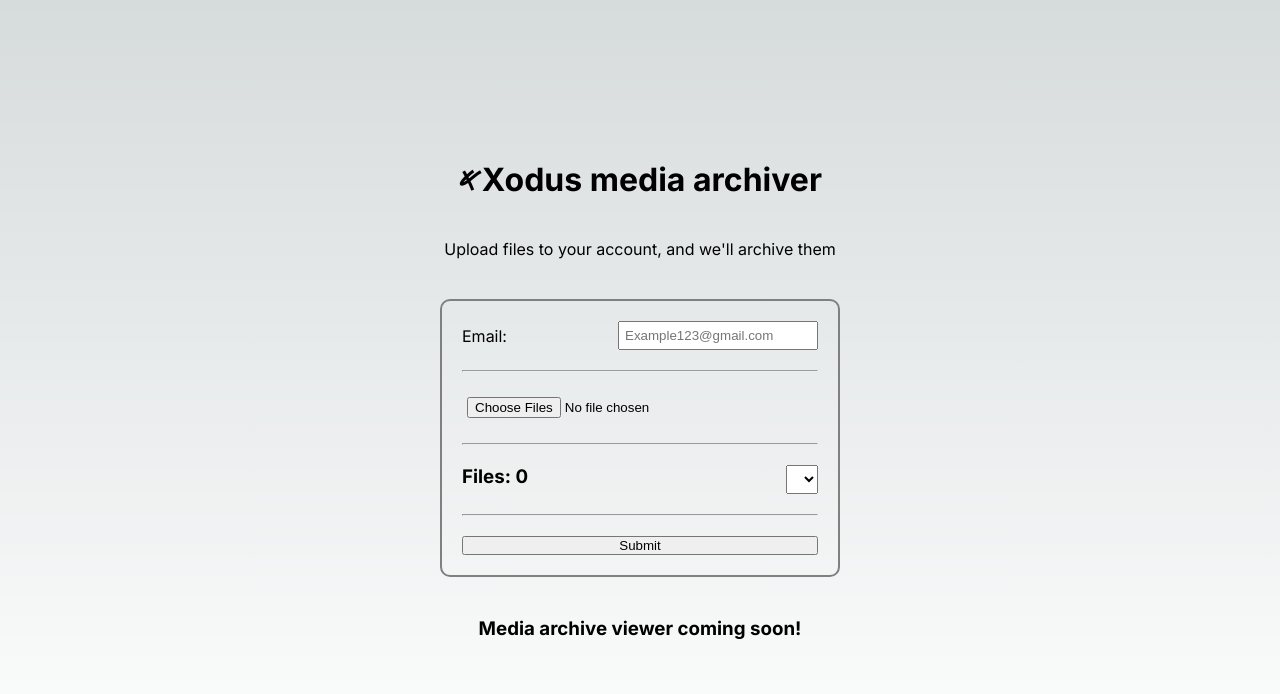
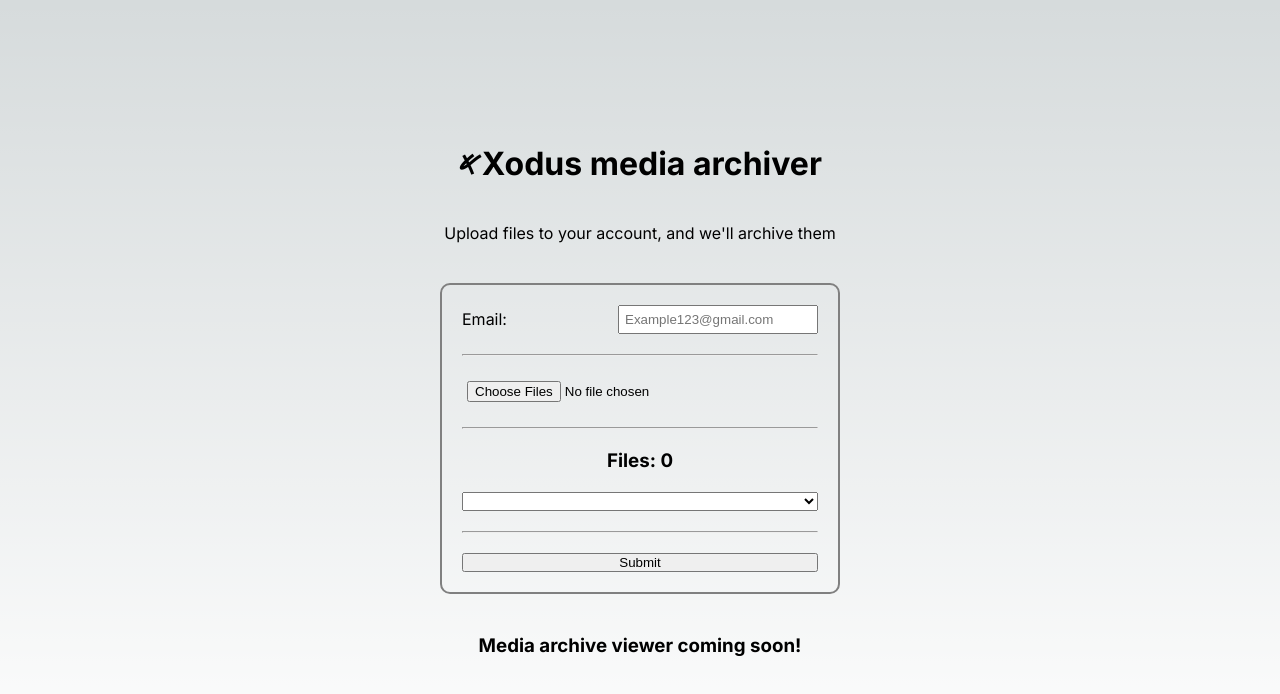
Before and after one commit to Beth-Kavod/-Xodus-Archive, a Next.js app: page / in a window 1280 px wide. Shown: the top 694 px of the page. Built offline with nearby package versions, Linux system fonts and the light colour scheme.

Commit message:
Moved styles to css page

```diff
--- /dev/null
+++ b/app/components/DisplayImages.css
@@ -0,0 +1,44 @@
+.container {
+  display: grid;
+  width: 100%;
+}
+
+.select {
+  width: 100%;
+  white-space: 'nowrap';
+  overflow: 'hidden';
+  text-overflow: 'ellipsis';
+  padding: '5px';
+  flex-basis: '1';
+  box-sizing: 'border-box'
+}
+
+.imageContainer {
+  display: flex;
+  width: 100%;
+  flex-direction: column;
+  align-items: center
+}
+
+.showImage {
+  width: 100%;
+  height: auto;
+  margin: 8px;
+  border-radius: 8px;
+  box-sizing: border-box
+}
+
+.selectFiles {
+  width: "100%";
+  display: 'flex';
+  justify-content: 'space-between'
+}
+
+.selectFiles > h3 {
+  margin-bottom: 18px;
+}
+
+.remove {
+  width: 50%;
+  margin-top: 8px;
+}
--- a/app/components/DisplayImages.tsx
+++ b/app/components/DisplayImages.tsx
@@ -1,6 +1,7 @@
 "use client"
 import Image from 'next/image'
 import { useState } from 'react'
+import './DisplayImages.css'
 
 interface Props {
   params: {
@@ -26,17 +27,17 @@ export default function DisplayImages({ params }: Props) {
   }
 
   return (
-    <div style={{ width: "100%"}}>
-      <div style={{ width: "100%", display: 'flex', justifyContent: 'space-between'}}>
+    <div className='container'>
+      <div className='selectFiles'>
         <h3>Files: {selectedFiles.length}</h3>
-        <select style={{ width: 200, whiteSpace: 'nowrap', overflow: 'hidden', textOverflow: 'ellipsis', padding: '5px', flexBasis: 1, boxSizing: 'border-box' }}>
+        <select className='select'>
           {selectedFiles.map((file: File, index: any) => (
             <option key={index} onClick={() => setPickedFile(file)}>{file.name}</option>
           ))}
         </select>
       </div>
       { pickedFile.name && selectedFiles.length > 0 &&
-        <div style={{ display: 'flex', width: '100%', flexDirection: 'column', alignItems: 'center' }}>
+        <div className='imageContainer'>
           <br />
           <Image
             src={ URL.createObjectURL(pickedFile)}
@@ -44,19 +45,11 @@ export default function DisplayImages({ params }: Props) {
             width="0"
             height="0"
             sizes="100vw"
-            style={{ width: '100%', height: 'auto', padding: 8, borderRadius: 8, boxSizing: "border-box" }}
+            className='showImage'
           />
-          <button style={{ width: '50%' }} onClick={removeFile}>Remove</button>
+          <button className='remove' onClick={removeFile}>Remove Image</button>
         </div>
       }
     </div>
   )
 }
-
-{/* <Image
-            key={index}
-            width={400}
-            height={400}
-            src={URL.createObjectURL(file)}
-            alt={`Selected file ${index + 1}`}
-          /> */}
--- a/app/page.module.css
+++ b/app/page.module.css
@@ -43,7 +43,6 @@
   .main {
     min-height: 60vh;
     padding: 2rem;
-    /* margin-bottom: 2rem; */
   }
 
   .form {
```
